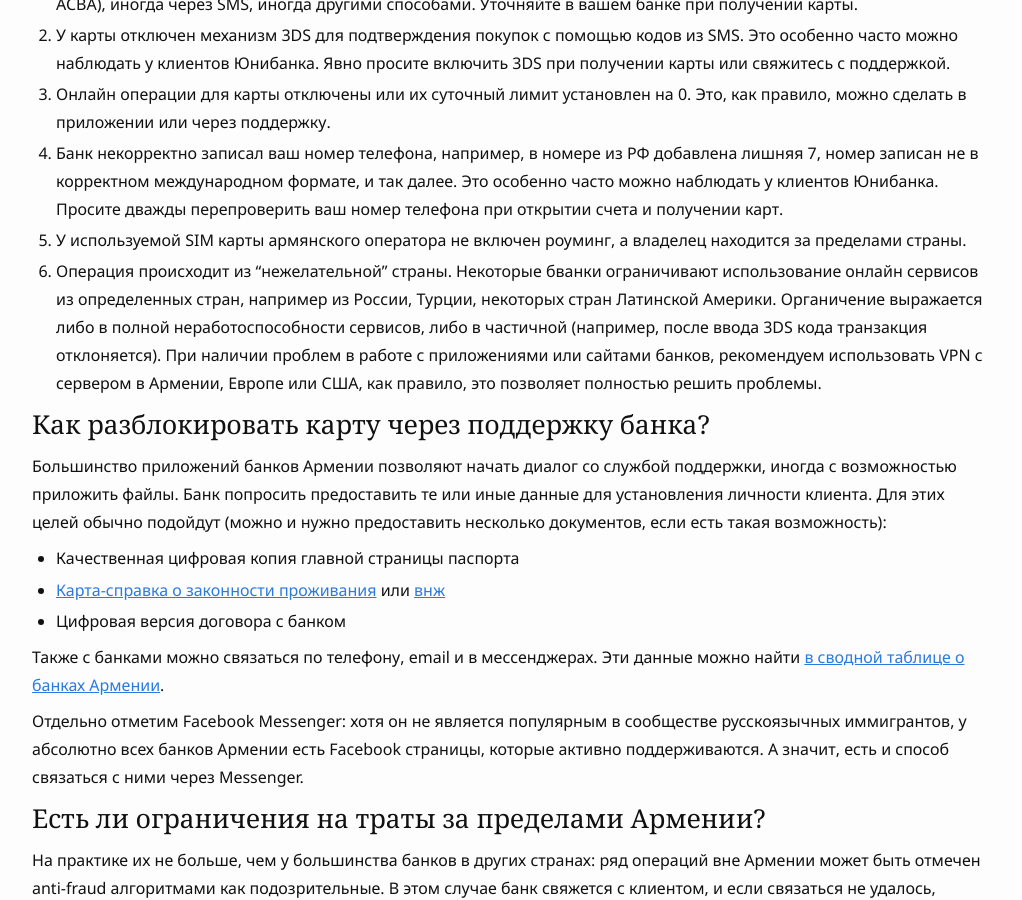
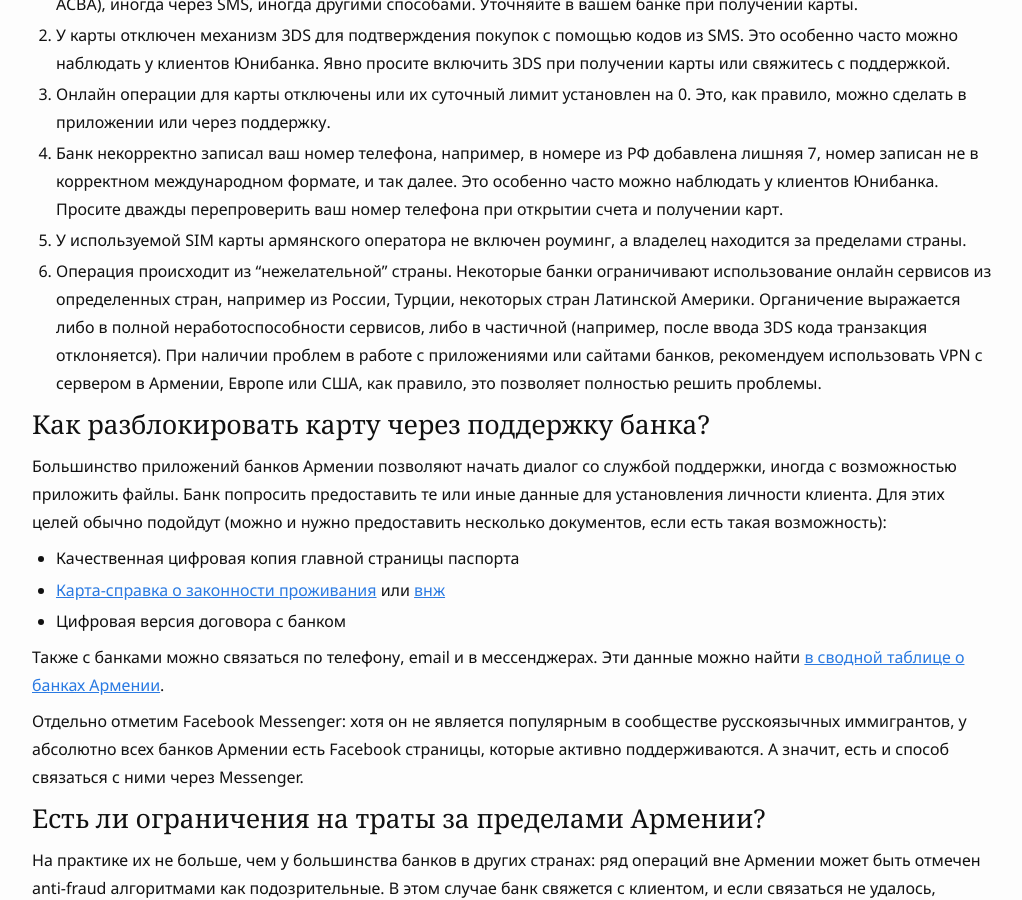
Before and after one commit to haywiki/haywiki.github.io, a Jekyll site: the page built from banks/index.md, in a window 1280 px wide and 900 px high, scrolled down 4021 px. Shown: the whole window, without its empty margins (128-1150 px from the left). Built offline with Jekyll 4.4.1, drawn with Linux system fonts in a browser that asks for light colours; nearby versions of some CDN libraries; a script that is not in the unit is left out.

Commit message:
Update index.md

```diff
--- a/banks/index.md
+++ b/banks/index.md
@@ -144,7 +144,7 @@ layout: page
 3. Онлайн операции для карты отключены или их суточный лимит установлен на 0. Это, как правило, можно сделать в приложении или через поддержку.
 4. Банк некорректно записал ваш номер телефона, например, в номере из РФ добавлена лишняя 7, номер записан не в корректном международном формате, и так далее. Это особенно часто можно наблюдать у клиентов Юнибанка. Просите дважды перепроверить ваш номер телефона при открытии счета и получении карт.
 5. У используемой SIM карты армянского оператора не включен роуминг, а владелец находится за пределами страны.
-6. Операция происходит из "нежелательной" страны. Некоторые бванки ограничивают использование онлайн сервисов из определенных стран, например из России, Турции, некоторых стран Латинской Америки. Органичение выражается либо в полной неработоспособности сервисов, либо в частичной (например, после ввода 3DS кода транзакция отклоняется). При наличии проблем в работе с приложениями или сайтами банков, рекомендуем использовать VPN с сервером в Армении, Европе или США, как правило, это позволяет полностью решить проблемы.
+6. Операция происходит из "нежелательной" страны. Некоторые банки ограничивают использование онлайн сервисов из определенных стран, например из России, Турции, некоторых стран Латинской Америки. Органичение выражается либо в полной неработоспособности сервисов, либо в частичной (например, после ввода 3DS кода транзакция отклоняется). При наличии проблем в работе с приложениями или сайтами банков, рекомендуем использовать VPN с сервером в Армении, Европе или США, как правило, это позволяет полностью решить проблемы.
 
 ### Как разблокировать карту через поддержку банка?
 
```
